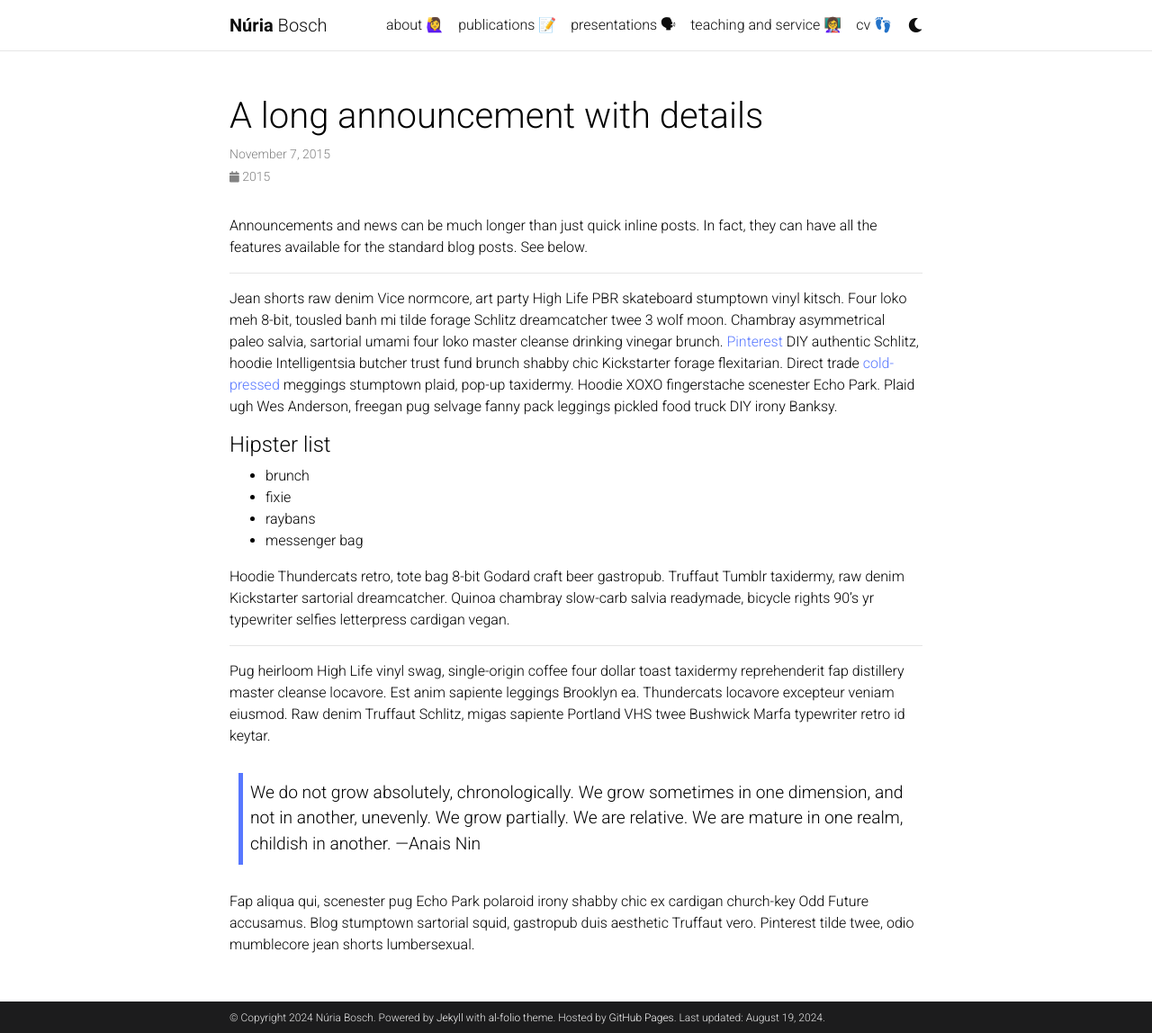
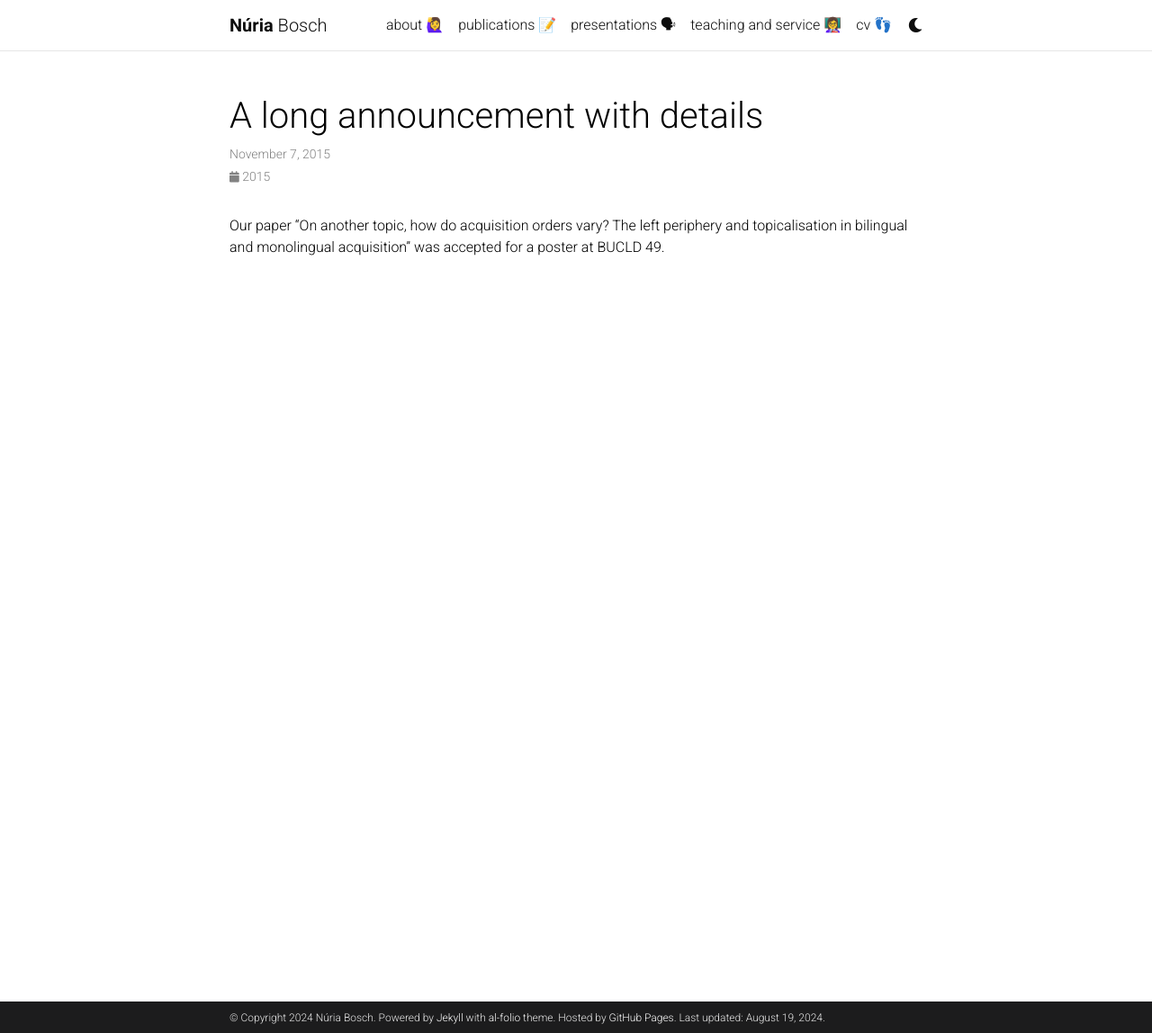
Before and after one commit to nuria-bosch/nuria-bosch.github.io, a Jekyll site: the page built from _news/announcement_2.md, in a window 1280 px wide and 1148 px high. Shown: the whole window at 90% size. Built offline with Jekyll 4.4.1, drawn with Linux system fonts in a browser that asks for light colours; comment, search, counter and statistics services are not loaded; a style sheet for code colours, icons or effects is not loaded.

Commit message:
Update announcement_2.md

```diff
--- a/_news/announcement_2.md
+++ b/_news/announcement_2.md
@@ -6,27 +6,4 @@ inline: false
 related_posts: false
 ---
 
-Announcements and news can be much longer than just quick inline posts. In fact, they can have all the features available for the standard blog posts. See below.
-
-***
-
-Jean shorts raw denim Vice normcore, art party High Life PBR skateboard stumptown vinyl kitsch. Four loko meh 8-bit, tousled banh mi tilde forage Schlitz dreamcatcher twee 3 wolf moon. Chambray asymmetrical paleo salvia, sartorial umami four loko master cleanse drinking vinegar brunch. <a href="https://www.pinterest.com">Pinterest</a> DIY authentic Schlitz, hoodie Intelligentsia butcher trust fund brunch shabby chic Kickstarter forage flexitarian. Direct trade <a href="https://en.wikipedia.org/wiki/Cold-pressed_juice">cold-pressed</a> meggings stumptown plaid, pop-up taxidermy. Hoodie XOXO fingerstache scenester Echo Park. Plaid ugh Wes Anderson, freegan pug selvage fanny pack leggings pickled food truck DIY irony Banksy.
-
-#### Hipster list
-<ul>
-    <li>brunch</li>
-    <li>fixie</li>
-    <li>raybans</li>
-    <li>messenger bag</li>
-</ul>
-
-Hoodie Thundercats retro, tote bag 8-bit Godard craft beer gastropub. Truffaut Tumblr taxidermy, raw denim Kickstarter sartorial dreamcatcher. Quinoa chambray slow-carb salvia readymade, bicycle rights 90's yr typewriter selfies letterpress cardigan vegan.
-
-***
-
-Pug heirloom High Life vinyl swag, single-origin coffee four dollar toast taxidermy reprehenderit fap distillery master cleanse locavore. Est anim sapiente leggings Brooklyn ea. Thundercats locavore excepteur veniam eiusmod. Raw denim Truffaut Schlitz, migas sapiente Portland VHS twee Bushwick Marfa typewriter retro id keytar.
-
-> We do not grow absolutely, chronologically. We grow sometimes in one dimension, and not in another, unevenly. We grow partially. We are relative. We are mature in one realm, childish in another.
-> —Anais Nin
-
-Fap aliqua qui, scenester pug Echo Park polaroid irony shabby chic ex cardigan church-key Odd Future accusamus. Blog stumptown sartorial squid, gastropub duis aesthetic Truffaut vero. Pinterest tilde twee, odio mumblecore jean shorts lumbersexual.
+Our paper "On another topic, how do acquisition orders vary? The left periphery and topicalisation in bilingual and monolingual acquisition" was accepted for a poster at BUCLD 49.
```
